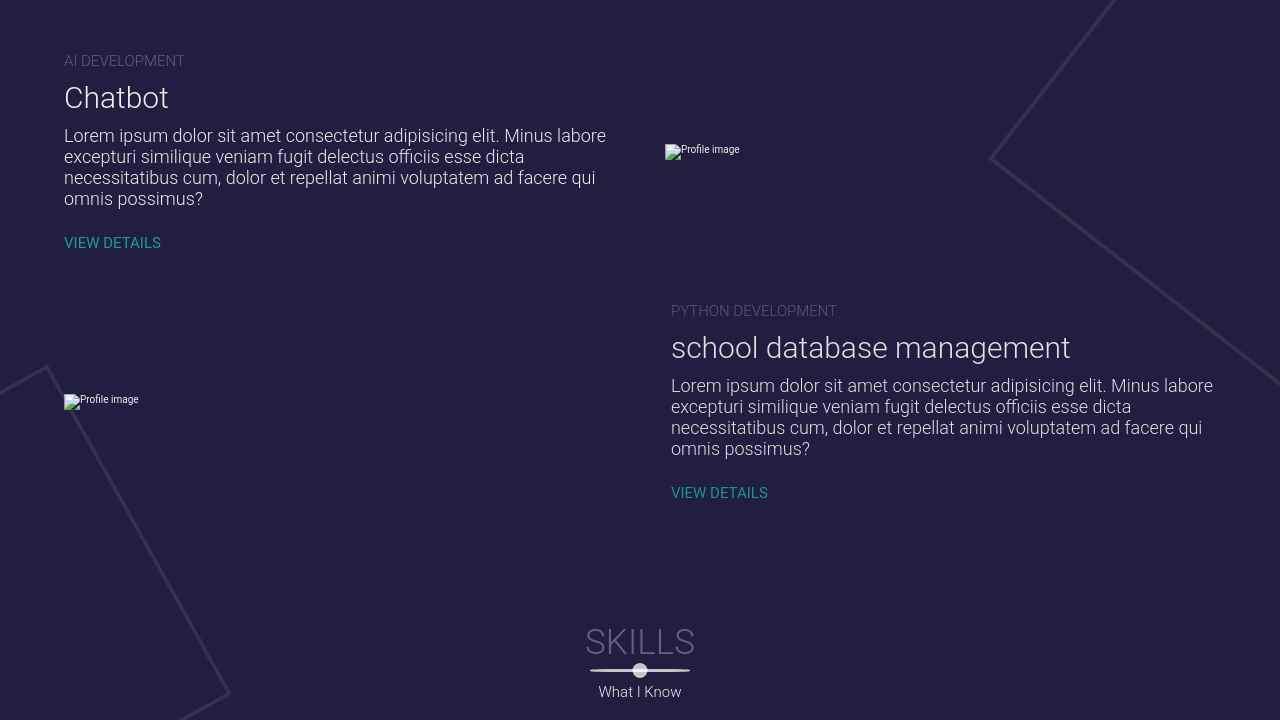
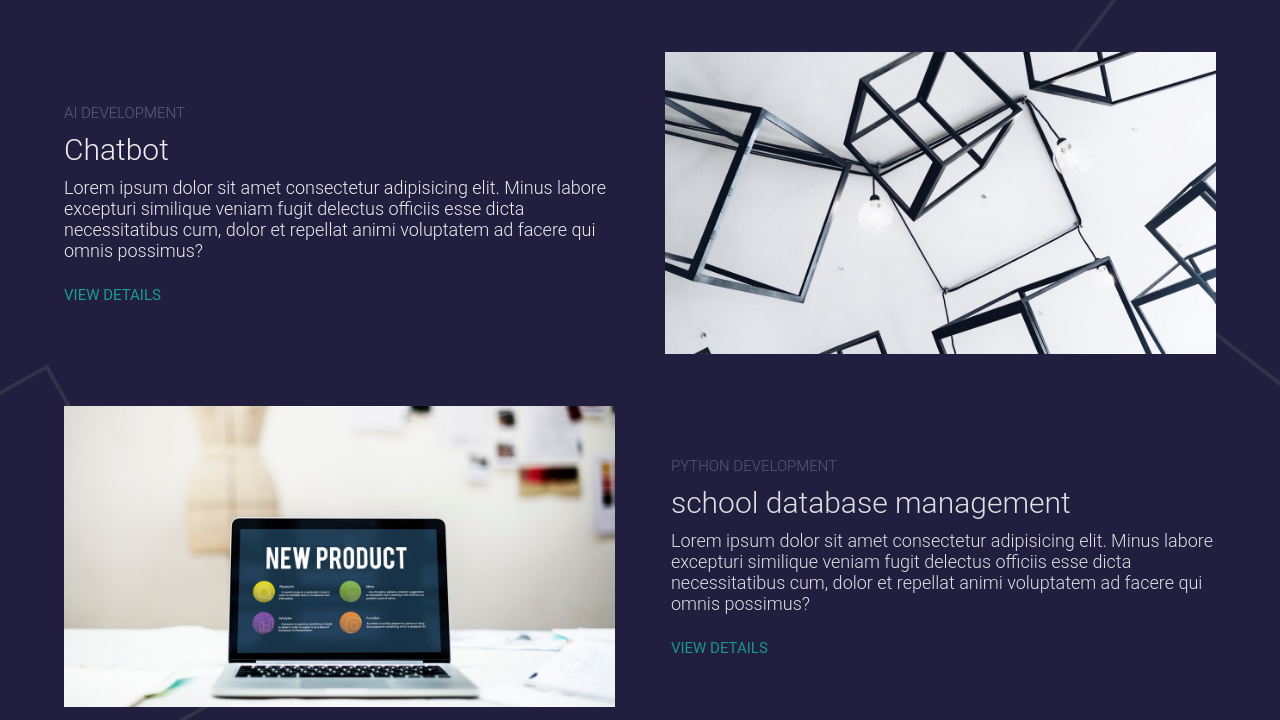
Before and after one commit to vinishChoudhary97/myprofile.github.io, a plain HTML site: page index.html in a window 1280 px wide. Shown: the part 2440-3160 px from the top of the page. Drawn offline with nearby package versions, Linux system fonts and the light colour scheme.

Commit message:
Update index.html
Image path changes

```diff
--- a/index.html
+++ b/index.html
@@ -163,12 +163,12 @@
                 <a href="#" class="detailsViews">View Details</a>
             </div>
             <div class="projectImg"data-aos="fade-left" data-aos-delay="1200">
-                <img src="/Profile Page/images/portitem2.jpeg" alt="Profile image">
+                <img src="images/portitem2.jpeg" alt="Profile image">
             </div>
         </div>
         <div class="projectItem"data-aos="fade-right" data-aos-delay="1500">
             <div class="projectImg marginRight">
-                <img src="/Profile Page/images/portitem1.jpeg" alt="Profile image">
+                <img src="images/portitem1.jpeg" alt="Profile image">
             </div>
             <div class="projectDescription"data-aos="fade-left" data-aos-delay="1800">
                 <h6>Python Development</h6>
```
